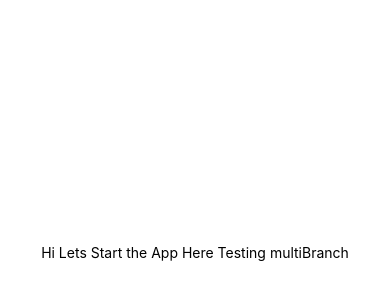
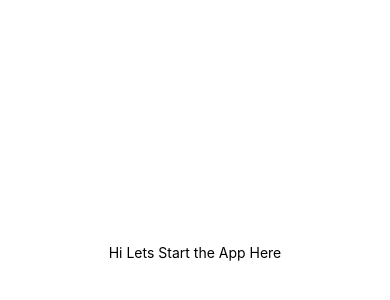
Before and after one commit to Praveen-KB/Instagram-Clone, a React Native app: screen / in a window 390 px wide. Shown: the part 170-470 px from the top of the page. Built offline with nearby package versions, Linux system fonts and the light colour scheme.

Commit message:
Update App.tsx

```diff
--- a/App.tsx
+++ b/App.tsx
@@ -17,7 +17,7 @@ function App(): JSX.Element {
 
       <View style={styles.sectionContainer}>
         <Text>
-          Hi Lets Start the App Here Testing multiBranch
+          Hi Lets Start the App Here
         </Text>
       </View>
 
```
